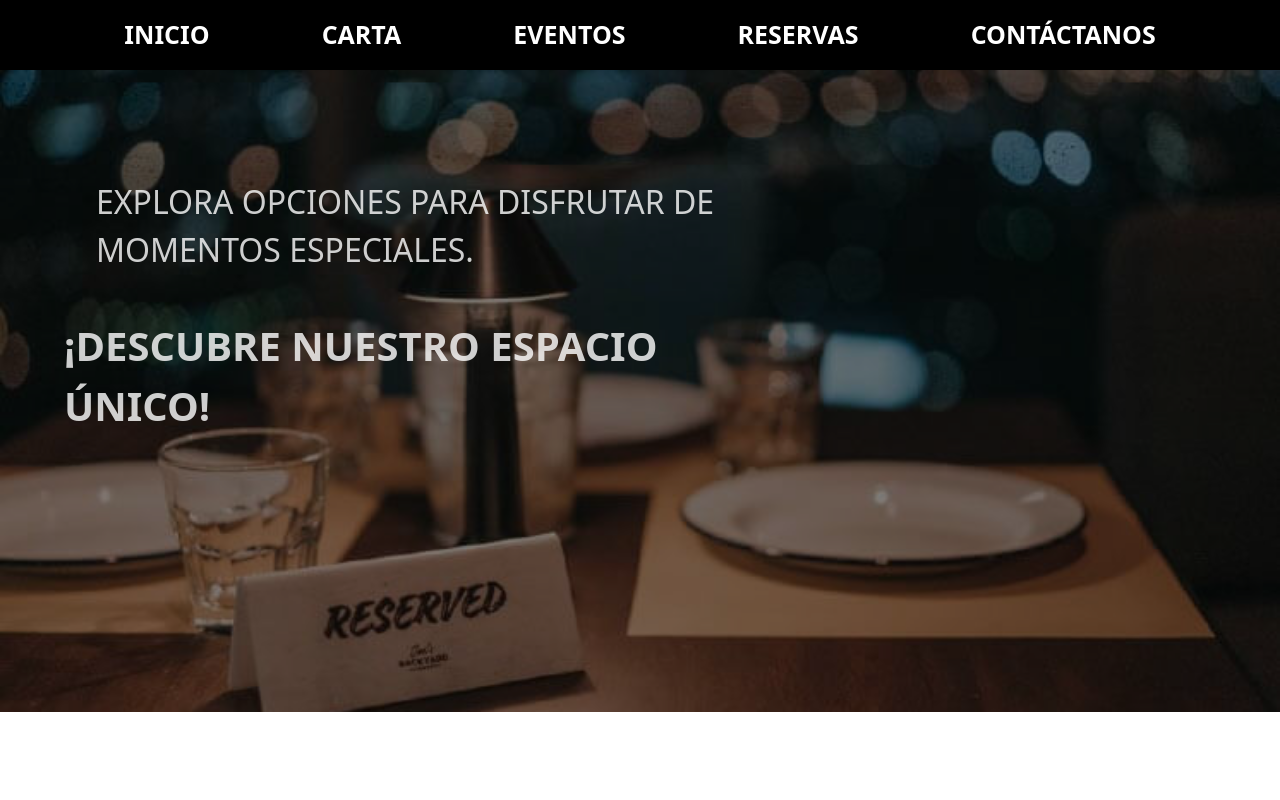
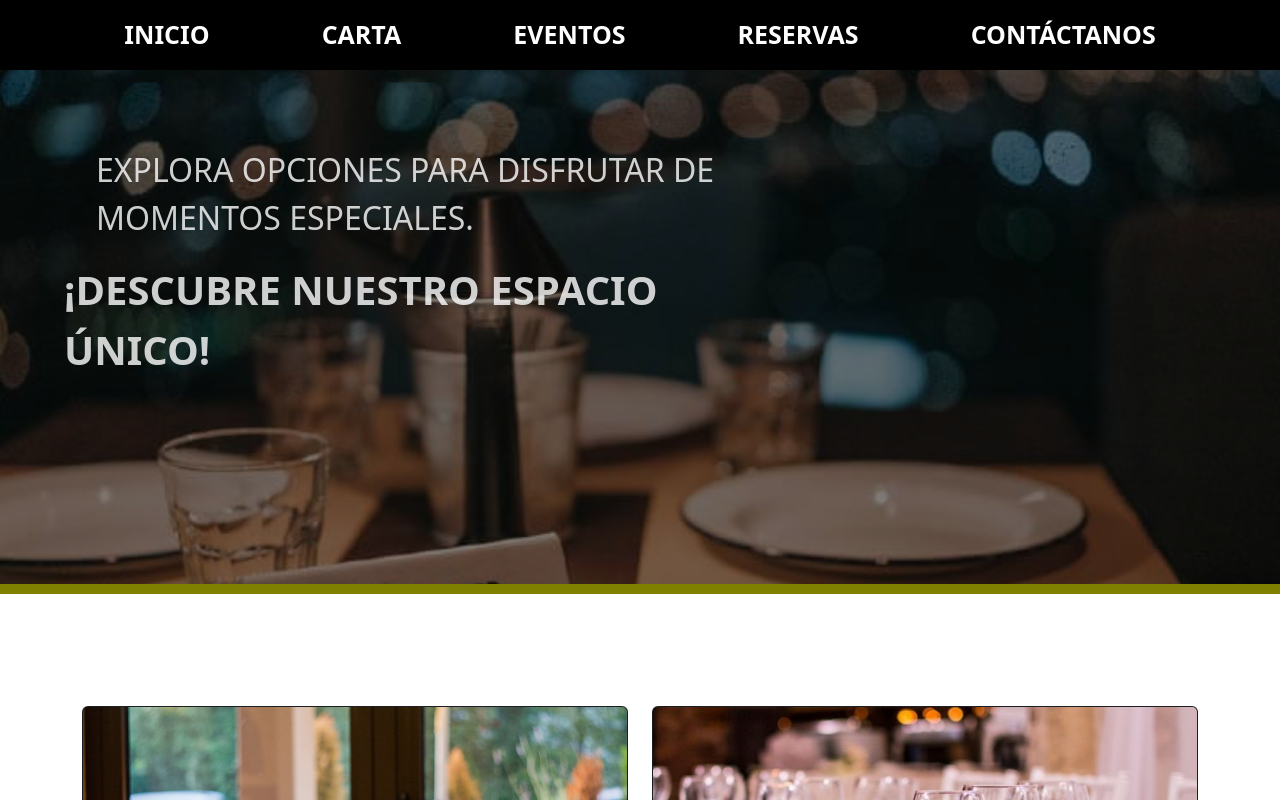
Before and after one commit to EmberTech23/polloperualabrasa, a React (Vite) app: page /reservas in a window 1280 px wide. Shown: the top 800 px of the page. Built offline with nearby package versions, Linux system fonts and the light colour scheme.

Commit message:
edición

```diff
--- a/src/Reservas/Reservas.css
+++ b/src/Reservas/Reservas.css
@@ -1,6 +1,6 @@
 .fotoReservas {
     background-image: url(../assets/img/fotoReservas.jpeg);
-    padding: 15% 25% 35% 2%;
+    padding: 5% 25% 35% 5%;
     position: relative;
     background-repeat: no-repeat;
     background-size: cover;
@@ -35,3 +35,10 @@ padding-bottom: 10%;
   background: rgba(0, 0, 0, 0.8);
   opacity: 1;
 }
+
+.separador {
+  color: olive;
+  width: 100%;
+  height: 100%;
+
+}
--- a/src/Reservas/Reservas.jsx
+++ b/src/Reservas/Reservas.jsx
@@ -16,10 +16,9 @@ const Reservas = () => {
                         <p className="texto fs-2 text-uppercase animate__animated animate__zoomInLeft">Explora Opciones para Disfrutar de Momentos Especiales. </p> <br /><br /><br />
                         <p className="texto2 fs-1 text-uppercase animate__animated animate__zoomInLeft"> ¡Descubre Nuestro Espacio Único!</p>
                     </div>
+                    <div className='separador'></div>
                 </div>
             </div>
-
-
             <div className="container">
                 <div className="row hola">
                     <div className="col-6">
```
